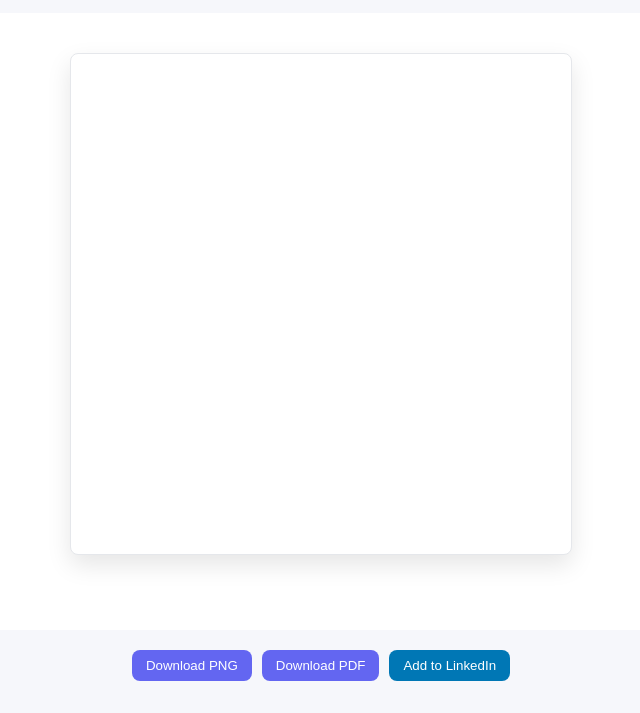
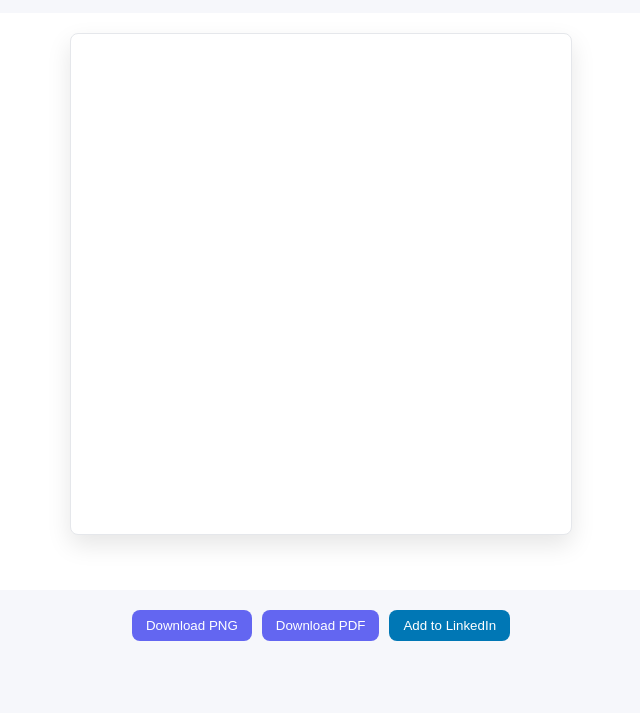
Before and after one commit to Divyam201218/badge-lookup, a website: page src/verify.html in a window 1280 px wide. Shown: the part 96-809 px from the top of the page, without its empty margins (319-959 px from the left). Drawn offline with Linux system fonts and the light colour scheme.

Commit message:
Update verify.html

```diff
--- a/src/verify.html
+++ b/src/verify.html
@@ -13,7 +13,7 @@
     <h3 id="vName" style="color: var(--accent);"></h3>
     <p id="vDetails"></p>
 
-   <div id="pdf-wrapper" style="margin: 0 auto; background: white; text-align: center; max-width: 800px; font-family: system-ui, -apple-system, sans-serif; padding: 40px 20px;">
+   <div id="pdf-wrapper" style="margin: 0 auto; background: white; text-align: center; max-width: 800px; font-family: system-ui, -apple-system, sans-serif; padding: 20px;">
 
   <canvas id="verifyCanvas" style="box-shadow: 0 10px 25px rgba(0,0,0,0.1); border-radius: 8px; margin-bottom: 30px; max-width: 100%;"></canvas>
 
```
